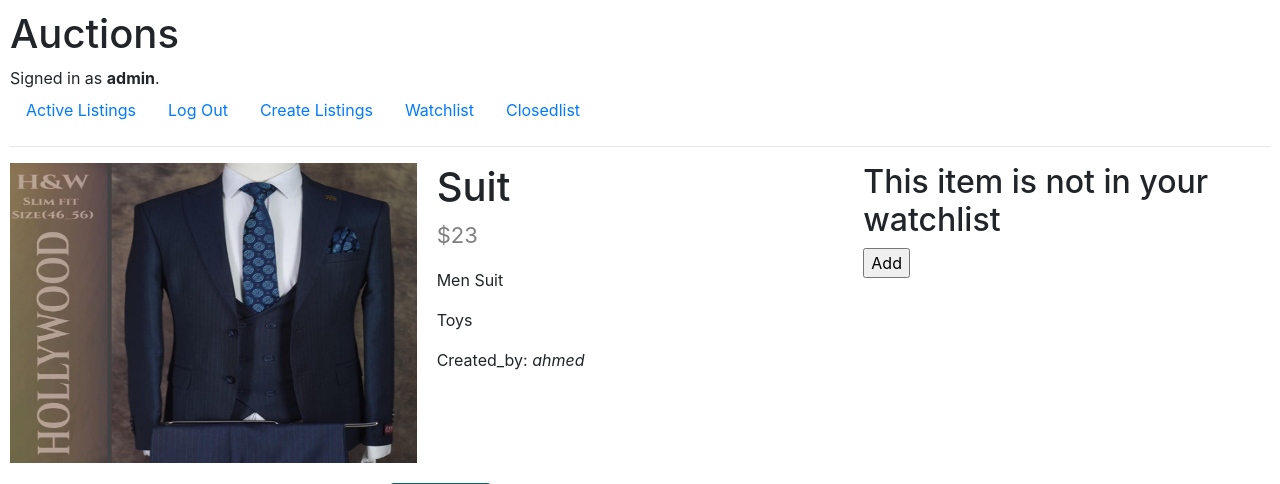
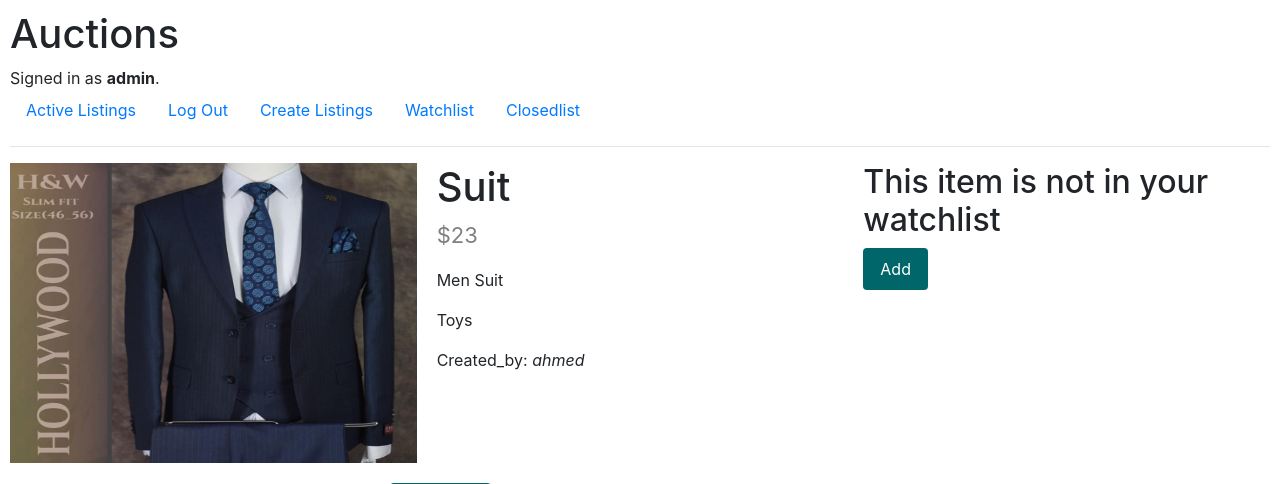
Before and after one commit to ahmedalhakeem/Commerce, a Django app: page /listing/24 in a window 1280 px wide. Shown: the top 484 px of the page. Run offline with Django 3.2, Linux system fonts and the light colour scheme; a user stored in the database is signed in; data comes from the database, SQL or seed files in the repository; both versions use the stored data as it was after the commit; some libraries are stand-ins or nearby versions.

Commit message:
add class btn

```diff
--- a/auctions/templates/auctions/listing.html
+++ b/auctions/templates/auctions/listing.html
@@ -23,10 +23,10 @@
                         {% csrf_token %}
                         {% if wlcheck %}
                         <h2>This item is inside your watchlist</h2>
-                        <input type="submit" name="remove" value="Remove" class="button">
+                        <input type="submit" name="remove" value="Remove" class="btn">
                         {% else %}
                         <h2>This item is not in your watchlist</h2>
-                        <input type="submit" name="add" value="Add" class="button">
+                        <input type="submit" name="add" value="Add" class="btn">
                         {% endif %}
                     </form>
                 </div>
```
Also changed, not shown: db.sqlite3.
